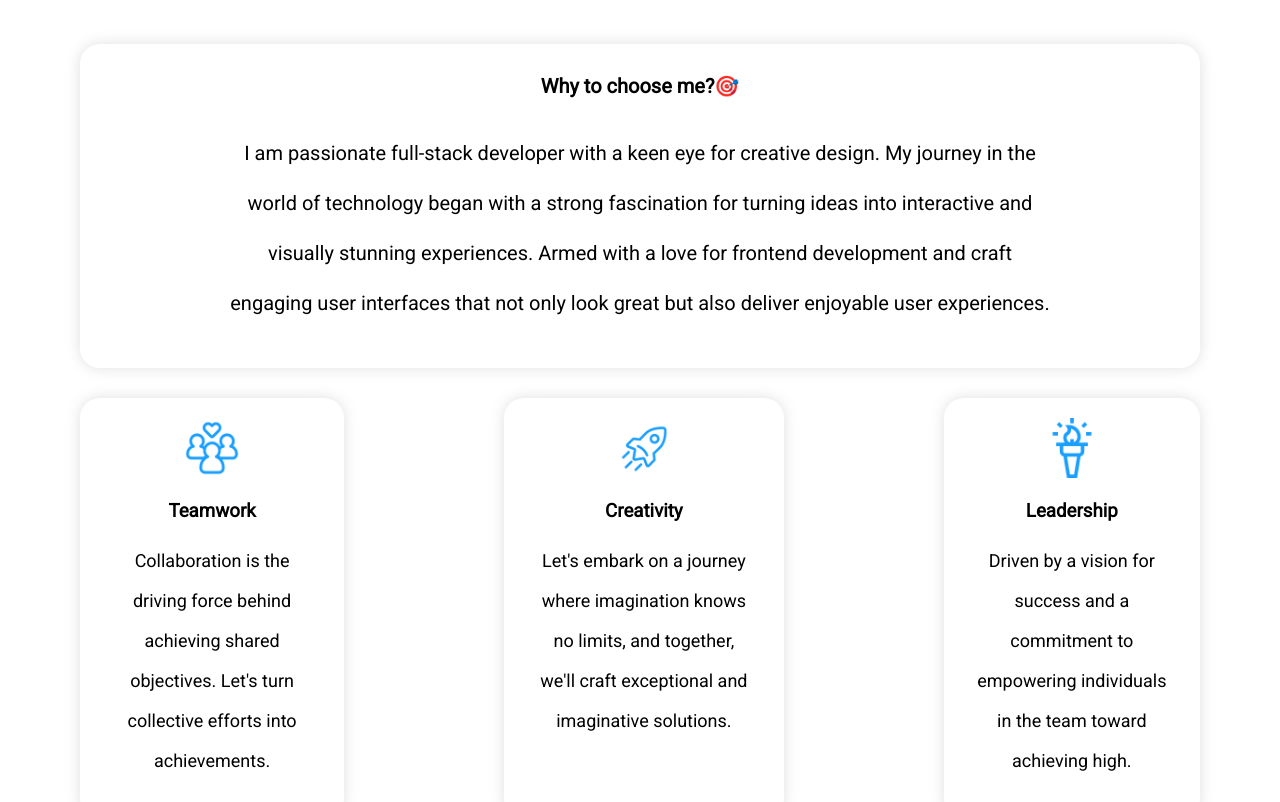
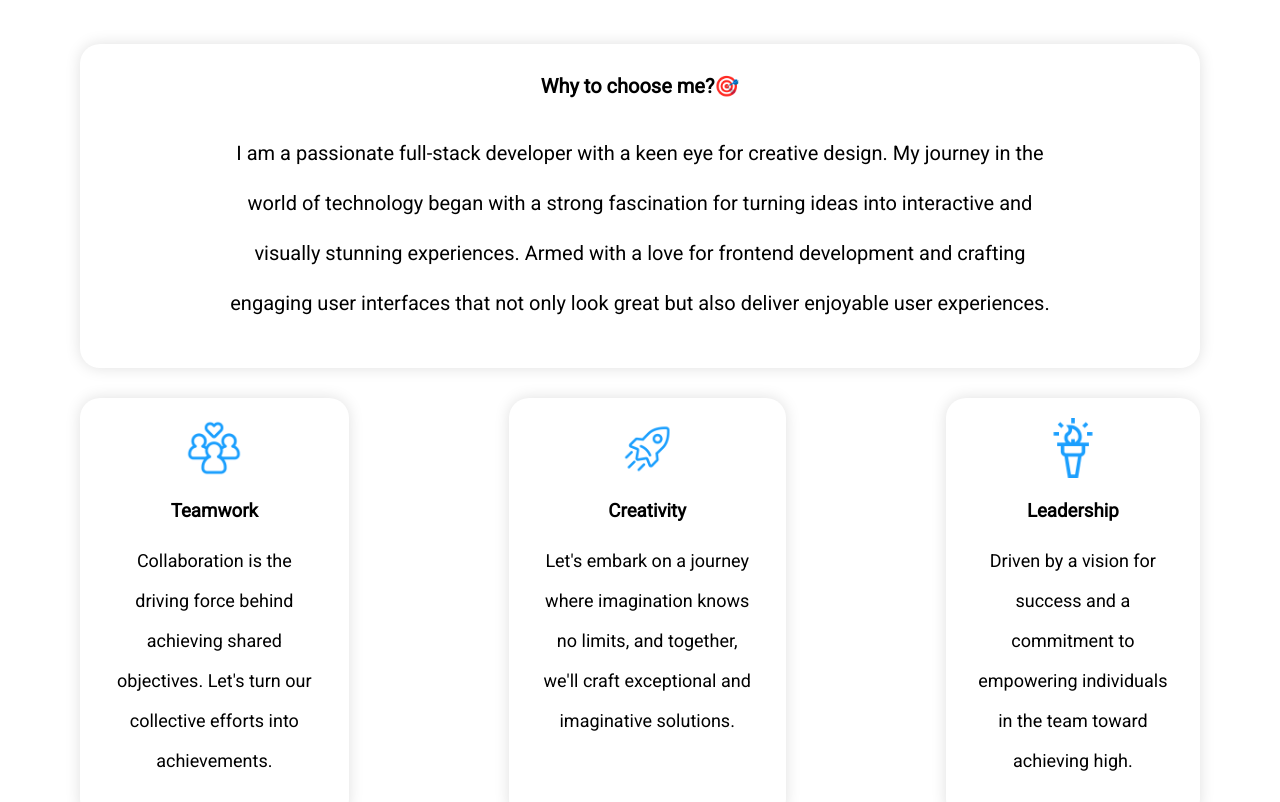
Before and after one commit to gokulsundar-s/gokulsundar-portfolio, a React (Create React App) app: page / in a window 1280 px wide. Shown: the part 872-1674 px from the top of the page. Built offline with nearby package versions, Linux system fonts and the light colour scheme.

Commit message:
update commit

```diff
--- a/src/Components/Interests.js
+++ b/src/Components/Interests.js
@@ -17,7 +17,7 @@ export default function Interests() {
 
             <div className = "interest-name-container">
                 <p className = "interest-topic">COMPUTER GAMES🎮</p>
-                <p className = "interest-content">Computer games are immersive digital experiences that blend technology, storytelling, and interactive gameplay, providing players a good entertainment.</p>
+                <p className = "interest-content">Computer games are immersive digital experiences that blend technology, storytelling, and interactive gameplay, providing players with good entertainment.</p>
             </div>
         </div>
     )
--- a/src/Pages/AboutPage.js
+++ b/src/Pages/AboutPage.js
@@ -8,14 +8,14 @@ export default function AboutPage() {
 
             <div className = "about-top-container">
                 <p className = "about-top-header"><b>Why to choose me?🎯</b></p>
-                <p className = "about-top-content">I am passionate full-stack developer with a keen eye for creative design. My journey in the world of technology began with a strong fascination for turning ideas into interactive and visually stunning experiences. Armed with a love for frontend development and craft engaging user interfaces that not only look great but also deliver enjoyable user experiences.</p>
+                <p className = "about-top-content">I am a passionate full-stack developer with a keen eye for creative design. My journey in the world of technology began with a strong fascination for turning ideas into interactive and visually stunning experiences. Armed with a love for frontend development and crafting engaging user interfaces that not only look great but also deliver enjoyable user experiences.</p>
             </div>
 
             <div className = "about-bottom-container">
                 <div className = "about-bottom-boxes">
                     <img src={require("../../src/Sources/teamwork.png")} alt="frontend developer" className = "box-icon"></img>
                     <h3>Teamwork</h3>
-                    <p>Collaboration is the driving force behind achieving shared objectives. Let's turn collective efforts into achievements.</p>
+                    <p>Collaboration is the driving force behind achieving shared objectives. Let's turn our collective efforts into achievements.</p>
                 </div>
 
                 <div className = "about-bottom-boxes">
--- a/src/Pages/HomePage.js
+++ b/src/Pages/HomePage.js
@@ -23,7 +23,7 @@ export default function HomePage() {
                 </div>
 
                 <div className = "left-buttons-container">
-                    <button className = "left-button"><Link to="page-5" smooth={true}><b>HIRE ME</b></Link></button>
+                    <Link to="page-5" smooth={true}><button className = "left-button"><b>HIRE ME</b></button></Link>
                     <a href={require("../../src/Sources/Gokulsundar S.pdf")} download="Gokulsundar S"><button className = "left-button"><b>GET RESUME</b></button></a>
                 </div>
 
--- a/src/Pages/ProjectPage.js
+++ b/src/Pages/ProjectPage.js
@@ -55,7 +55,7 @@ export default function ProjectPage() {
                     <div className = "projects-box">
                         <img src = {require("../../src/Sources/attendance-project.png")} alt = "project" className = "project-image"/>
                         <p className = "project-name">Student attendance system</p>
-                        <p className = "project-content">CodeUp is an event registration website using HTML, CSS, and Node. JS is a dynamic platform designed to process participant registration.</p>
+                        <p className = "project-content">Student Attendance Management System is a Java application designed to track and manage student attendance efficiently.</p>
                         <div className = "project-buttons">
                             <div>
                                 <a href = "https://github.com/gokulsundar-s/student-attendanve-management-system-Java" target = "_blank" rel="noreferrer"><button>View code</button></a>
```
Also changed, not shown: 1 other file (tests, documents, lock files or other folders).
